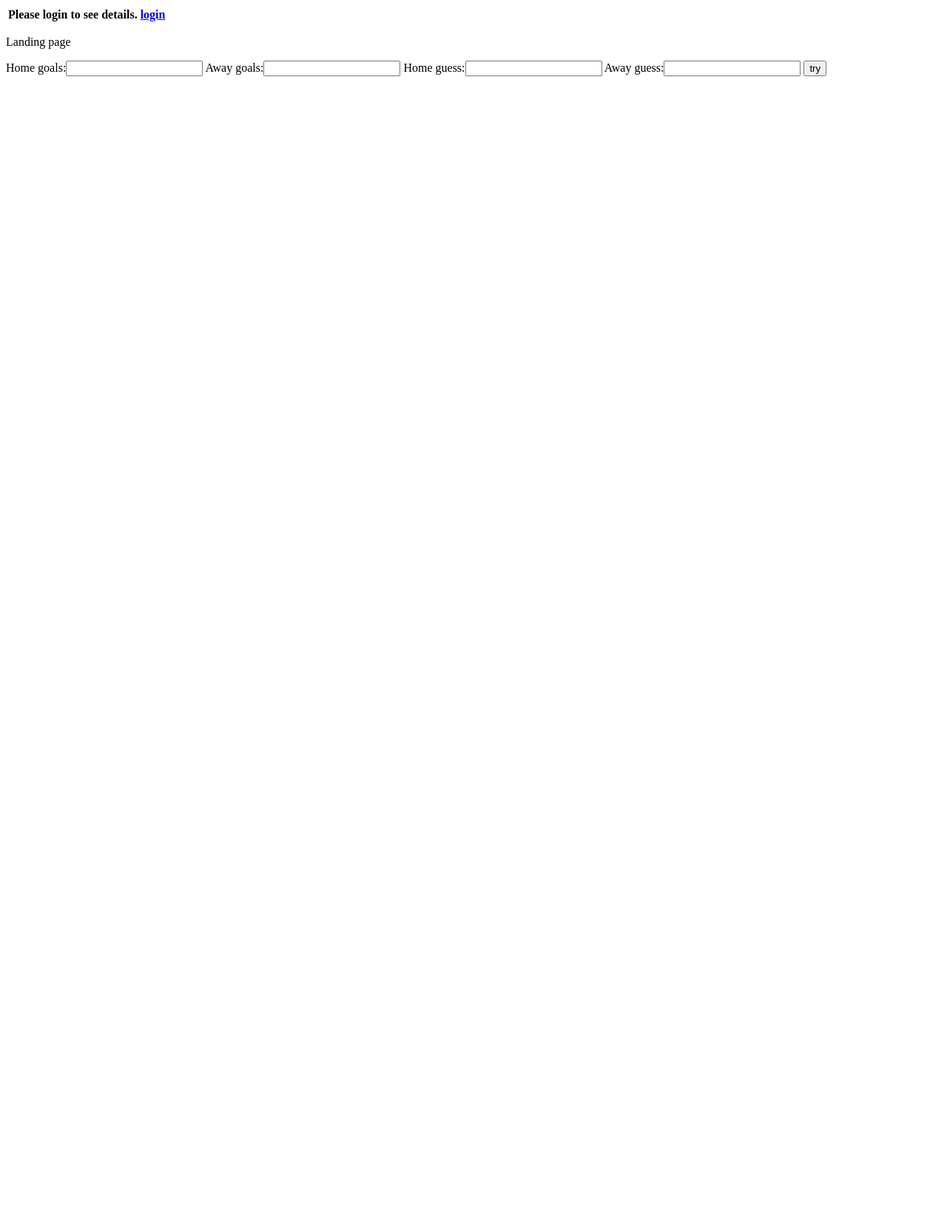
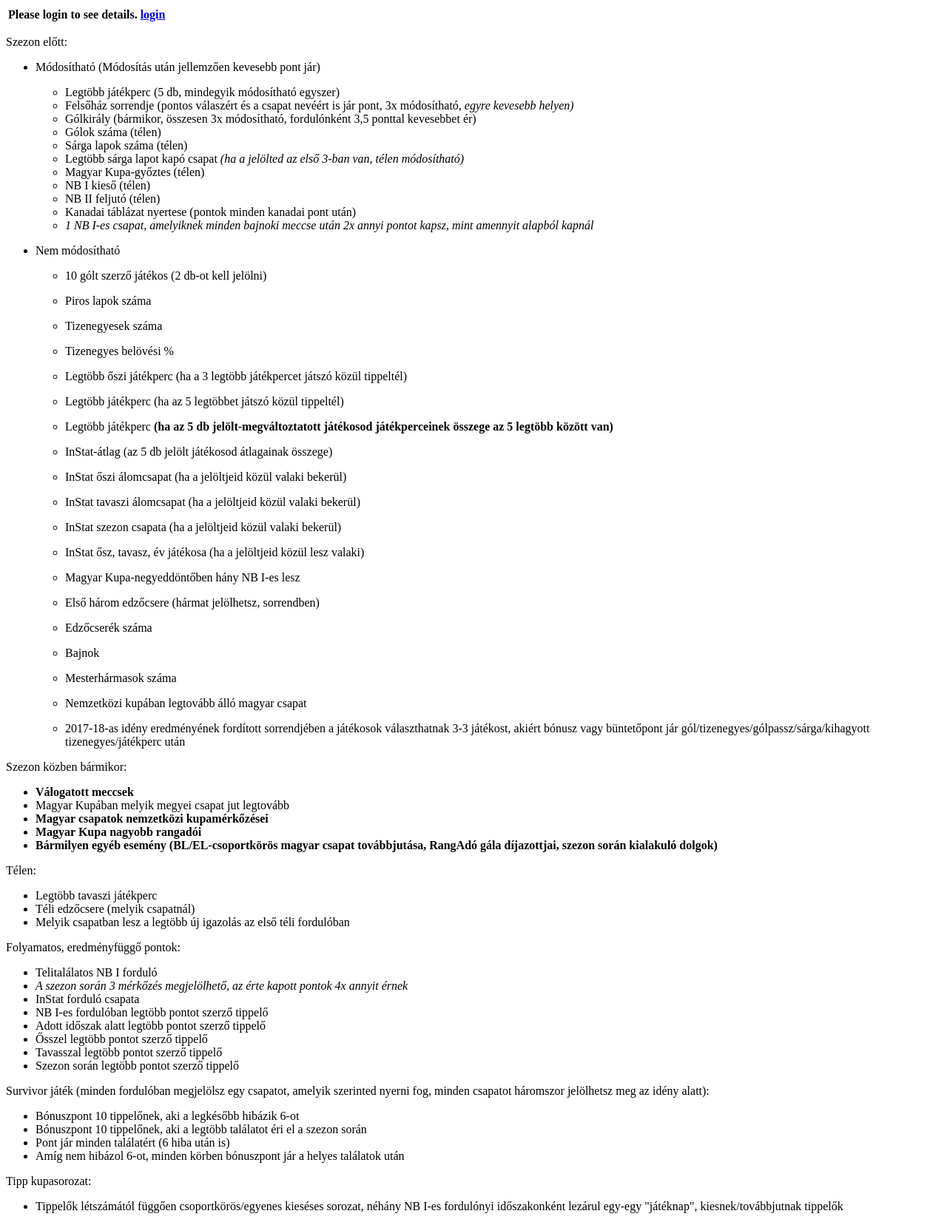
Before and after one commit to bertadenes/tippelde, a Django app: page / in a window 1280 px wide. Shown: the whole page at 74% size. Before the commit the page ends 103 px from the top, so only its background shows below. Run offline with Django 3.2, Linux system fonts and the light colour scheme; lists and menus that the app fills with data are empty.

Commit message:
readme and index update

```diff
--- a/templates/index.html
+++ b/templates/index.html
@@ -8,16 +8,143 @@
 {% extends 'base.html' %}
 
 {% block content %}
+    <p>Szezon előtt:</p>
 
-    <p>Landing page</p>
-    <form action="" method="post">
-        {% csrf_token %}
-        {{ form }}
-        <input type="submit" name="try" value="try">
-    </form>
-    {% if score is not None %}
-        <p>Score: {{ score }}</p>
-    {%  endif %}
+<ul>
+<li><p>Módosítható (Módosítás után jellemzően kevesebb pont jár)</p>
+
+<ul>
+<li>Legtöbb játékperc (5 db, mindegyik módosítható egyszer)</li>
+
+<li>Felsőház sorrendje (pontos válaszért és a csapat nevéért is jár pont, 3x módosítható, <em>egyre kevesebb helyen)</em></li>
+
+<li>Gólkirály (bármikor, összesen 3x módosítható, fordulónként 3,5 ponttal kevesebbet ér)</li>
+
+<li>Gólok száma (télen)</li>
+
+<li>Sárga lapok száma (télen)</li>
+
+<li>Legtöbb sárga lapot kapó csapat <em>(ha a jelölted az első 3-ban van, télen módosítható)</em></li>
+
+<li>Magyar Kupa-győztes (télen)</li>
+
+<li>NB I kieső (télen)</li>
+
+<li>NB II feljutó (télen)</li>
+
+<li>Kanadai táblázat nyertese (pontok minden kanadai pont után)</li>
+
+<li><em>1 NB I-es csapat, amelyiknek minden bajnoki meccse után 2x annyi pontot kapsz, mint amennyit alapból kapnál</em></li></ul></li>
+
+<li><p>Nem módosítható</p>
+
+<p><ul>
+<li>10 gólt szerző játékos (2 db-ot kell jelölni)</li></p>
+
+<p><li>Piros lapok száma</li></p>
+
+<p><li>Tizenegyesek száma</li></p>
+
+<p><li>Tizenegyes belövési %</li></p>
+
+<p><li>Legtöbb őszi játékperc (ha a 3 legtöbb játékpercet játszó közül tippeltél)</li></p>
+
+<p><li>Legtöbb játékperc (ha az 5 legtöbbet játszó közül tippeltél)</li></p>
+
+<p><li>Legtöbb játékperc <strong>(ha az 5 db jelölt-megváltoztatott játékosod játékperceinek összege az 5 legtöbb között van)</strong></li></p>
+
+<p><li>InStat-átlag (az 5 db jelölt játékosod átlagainak összege)</li></p>
+
+<p><li>InStat őszi álomcsapat (ha a jelöltjeid közül valaki bekerül)</li></p>
+
+<p><li>InStat tavaszi álomcsapat (ha a jelöltjeid közül valaki bekerül)</li></p>
+
+<p><li>InStat szezon csapata (ha a jelöltjeid közül valaki bekerül)</li></p>
+
+<p><li>InStat ősz, tavasz, év játékosa (ha a jelöltjeid közül lesz valaki)</li></p>
+
+<p><li>Magyar Kupa-negyeddöntőben hány NB I-es lesz</li></p>
+
+<p><li>Első három edzőcsere (hármat jelölhetsz, sorrendben)</li></p>
+
+<p><li>Edzőcserék száma</li></p>
+
+<p><li>Bajnok</li></p>
+
+<p><li>Mesterhármasok száma</li></p>
+
+<p><li>Nemzetközi kupában legtovább álló magyar csapat</li></p>
+
+<p><li>2017-18-as idény eredményének fordított sorrendjében a játékosok választhatnak 3-3 játékost, akiért bónusz vagy
+büntetőpont jár gól/tizenegyes/gólpassz/sárga/kihagyott tizenegyes/játékperc után</li></ul>
+
+<p></p></li>
+</ul></p>
+
+<p>Szezon közben bármikor:</p>
+
+<ul>
+<li><strong>Válogatott meccsek</strong></li>
+
+<li>Magyar Kupában melyik megyei csapat jut legtovább</li>
+
+<li><strong>Magyar csapatok nemzetközi kupamérkőzései</strong></li>
+
+<li><strong>Magyar Kupa nagyobb rangadói</strong></li>
+
+<li><strong>Bármilyen egyéb esemény (BL/EL-csoportkörös magyar csapat továbbjutása, RangAdó gála díjazottjai, szezon során
+kialakuló dolgok)</strong></li>
+</ul>
+
+<p>Télen:</p>
+
+<ul>
+<li>Legtöbb tavaszi játékperc</li>
+
+<li>Téli edzőcsere (melyik csapatnál)</li>
+
+<li>Melyik csapatban lesz a legtöbb új igazolás az első téli fordulóban</li>
+</ul>
+
+<p>Folyamatos, eredményfüggő pontok:</p>
+
+<ul>
+<li>Telitalálatos NB I forduló</li>
+
+<li><em>A szezon során 3 mérkőzés megjelölhető, az érte kapott pontok 4x annyit érnek</em></li>
+
+<li>InStat forduló csapata</li>
+
+<li>NB I-es fordulóban legtöbb pontot szerző tippelő</li>
+
+<li>Adott időszak alatt legtöbb pontot szerző tippelő</li>
+
+<li>Ősszel legtöbb pontot szerző tippelő</li>
+
+<li>Tavasszal legtöbb pontot szerző tippelő</li>
+
+<li>Szezon során legtöbb pontot szerző tippelő</li>
+</ul>
+
+<p>Survivor játék (minden fordulóban megjelölsz egy csapatot, amelyik szerinted nyerni fog, minden csapatot háromszor
+jelölhetsz meg az idény alatt):</p>
+
+<ul>
+<li>Bónuszpont 10 tippelőnek, aki a legkésőbb hibázik 6-ot</li>
+
+<li>Bónuszpont 10 tippelőnek, aki a legtöbb találatot éri el a szezon során</li>
+
+<li>Pont jár minden találatért (6 hiba után is)</li>
+
+<li>Amíg nem hibázol 6-ot, minden körben bónuszpont jár a helyes találatok után</li>
+</ul>
+
+<p>Tipp kupasorozat:</p>
+
+<ul>
+<li>Tippelők létszámától függően csoportkörös/egyenes kieséses sorozat, néhány NB I-es fordulónyi időszakonként lezárul
+egy-egy "játéknap", kiesnek/továbbjutnak tippelők</li>
+</ul>
 {% endblock %}
 </body>
 </html>
```
Also changed, not shown: README.md.
